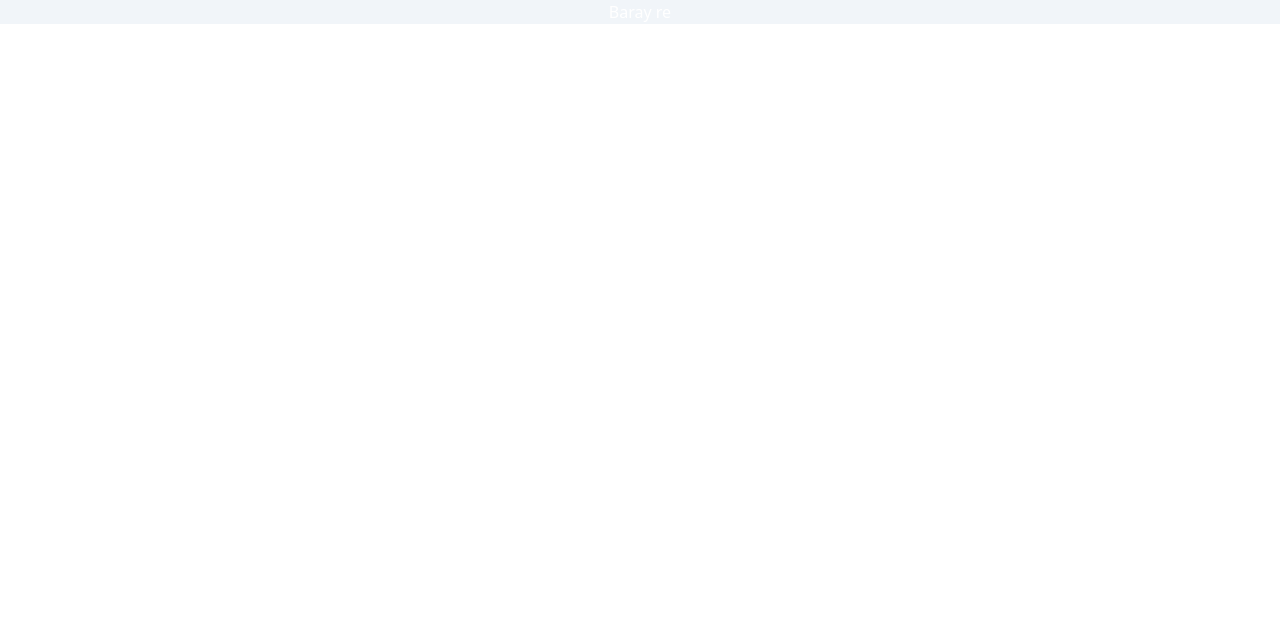
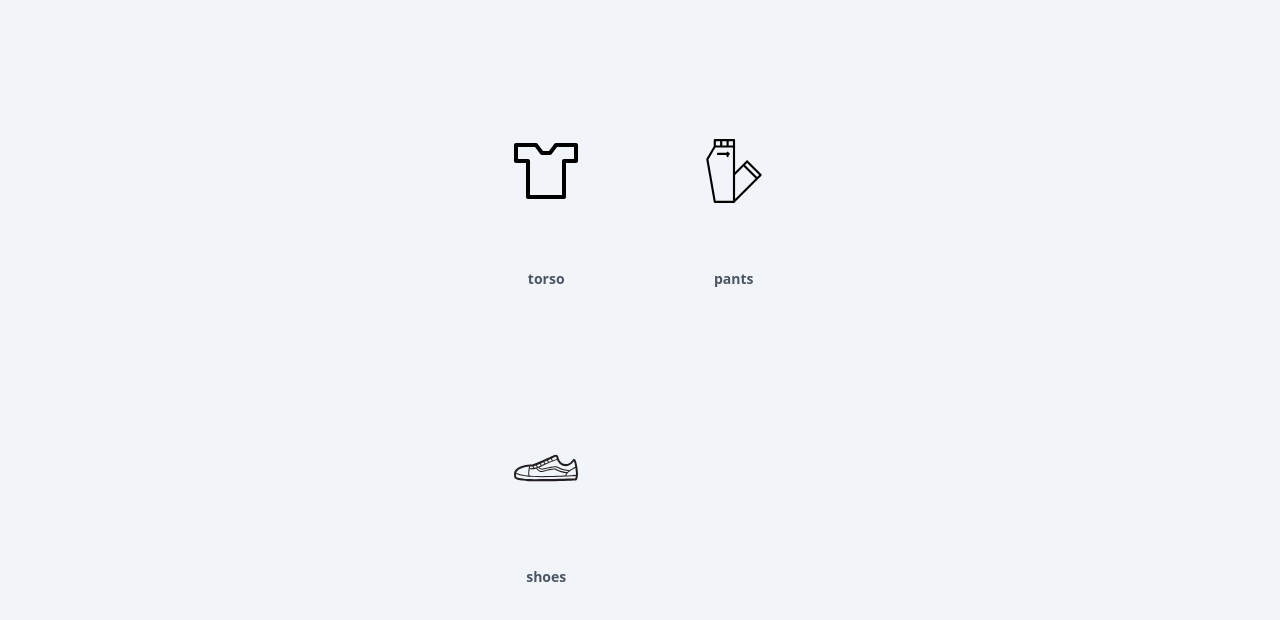
Before and after one commit to bhaveshmhadse/fashify, a Next.js app: page / in a window 1280 px wide. Shown: the top 620 px of the page. Built offline with nearby package versions, Linux system fonts and the light colour scheme.

Commit message:
Refactored

```diff
--- a/components/Container.tsx
+++ b/components/Container.tsx
@@ -95,7 +95,54 @@ const Container = ({}) => {
     }, 2000);
   }, []);
 
-  return <div className=' w-full h-auto lg:h-full flex flex-col items-center justify-center m-0 bg-slate-100 relative text-white'>Baray re</div>;
+  return (
+    <div className=' w-full h-auto lg:h-full flex flex-col items-center justify-center m-0 bg-slate-100 relative'>
+
+      <div className='m-0 w-full h-full lg:py-12 lg:items-center lg:justify-center lg:flex' style={{ width: "100vw", height: "100vh", margin: "0" }}>
+        <div className='m-0 h-full lg:flex lg:flex-row flex flex-col w-full lg:w-11/12 lg:items-center lg:justify-center lg:px-6'>
+          <div className='m-0 h-1/6 mt-10 z-0 flex items-center overflow-y-auto  lg:hidden lg:w-2/6 lg:grid-cols-2 lg:h-5/6 lg:overflow-y-auto gap-4 px-2 '></div>
+          {showDown && (
+            <div className='m-0 h-auto pb-2 fixed w-full lg:relative z-20 bottom-0  flex items-center  overflow-y-auto  lg:grid lg:w-2/6 lg:grid-cols-2 lg:h-5/6 lg:overflow-y-auto gap-4 px-2 '>
+              {Object.keys(genderOutfits[userSelection.gender]).map(eachFashionPart => {
+                if (eachFashionPart == "items") return;
+                return (
+                  <div key={Math.random().toString()} onClick={() => handleClothesSelectionModal(eachFashionPart)} className={`w-auto lg:py-8 lg:my-2 px-12 mx-1 h-3/4 rounded-lg items-center justify-center flex font-black hover:border-0 text-sm lg:w-full lg:m-0 lg:p-0 item lg:h-full whitespace-nowrap hover:bg-blue-200 hover:border-blue-700 hover:text-blue-700 duration-300 ${userSelection[currentSelectTedFashionPart] == eachFashionPart ? " bg-blue-200 border-blue-700 text-blue-700 " : " rounded-xl  border-gray-300 "} flex-col`}>
+                    {/* <div key={Math.random().toString()} onClick={() => handleClothesSelectionModal(eachFashionPart)} className='m-0  px-8  h-3/4 items-center justify-center flex font-black text-xl lg:w-full lg:h-full lg:m-0 lg:p-0 items rounded-xl border-1 border-gray-300'>
+                  {eachFashionPart}
+                  <img src={`${eachFashionPart}.png`} alt='' />
+                </div> */}
+                    <img className='m-0 w-16 h-auto icon ' src={`${eachFashionPart.toString().toLowerCase().split(" ").join("-")}.svg`} alt='' />
+                    <div className=' text-gray-600 m-auto'>{eachFashionPart}</div>
+                  </div>
+                );
+              })}
+            </div>
+          )}
+          {showClothTypeSelection && (
+            <div className='m-0 flex fixed z-30 bottom-0 left-0 right-0 items-end lg:items-center justify-end h-1/6 p-0 rounded-t-xl rounded-b-none lg:right-0 lg:top-0 lg:ml-auto  lg:bottom-0 lg:w-1/6 lg:h-full lg:rounded-r-xl rounded-xl border-t4 lg:border-l4 border-slate-300 bg-blue-50 shadow-lg shadow-black'>
+              <button className='m-0 flex items-center justify-center absolute top-3 right-3 font-black text-black lg:left-3 lg:top-3 lg:justify-start' onClick={() => setShowClothTypeSelection(false)}>
+                X
+              </button>
+              <div className='m-0 h-4/6 flex items-center overflow-x-auto lg:overflow-x-hidden lg:flex-col lg:w-full lg:px-2 lg:overflow-y-auto '>
+                {genderOutfits[userSelection.gender][currentSelectTedFashionPart].map(eachFashionPartDetailed => {
+                  if (eachFashionPartDetailed == "items") return;
+                  return (
+                    <div key={Math.random().toString()} onClick={() => handleDetailedClothesSelectionModal(currentSelectTedFashionPart, eachFashionPartDetailed)} className={`w-full lg:py-8 lg:my-2 px-12 mx-1 h-3/4 rounded-lg items-center justify-center flex font-black hover:border-0 text-sm lg:w-full lg:m-0 lg:p-0 item lg:h-full whitespace-nowrap hover:bg-blue-200 hover:border-blue-700 hover:text-blue-700 duration-300 ${userSelection[currentSelectTedFashionPart] == eachFashionPartDetailed ? "  " : " rounded-xl  border-gray-300 "} flex-col`}>
+                      <img className='m-0 w-16 h-5/6 icon ' src={`${eachFashionPartDetailed.toString().toLowerCase().split(" ").join("-")}.svg`} alt='' />
+                      <div className=' text-gray-600 m-auto flex flex-col items-center justify-center'>
+                        <div className='m-0 flex items-center justify-center bg-orange-40'>{eachFashionPartDetailed}</div>
+                        <div className='m-0 flex items-center justify-center bg-green-60 text-lg'>{userSelection[currentSelectTedFashionPart] == eachFashionPartDetailed ? "." : ""}</div>
+                      </div>
+                    </div>
+                  );
+                })}
+              </div>
+            </div>
+          )}
+        </div>
+      </div>
+    </div>
+  );
 };
 
 export default Container;
```
